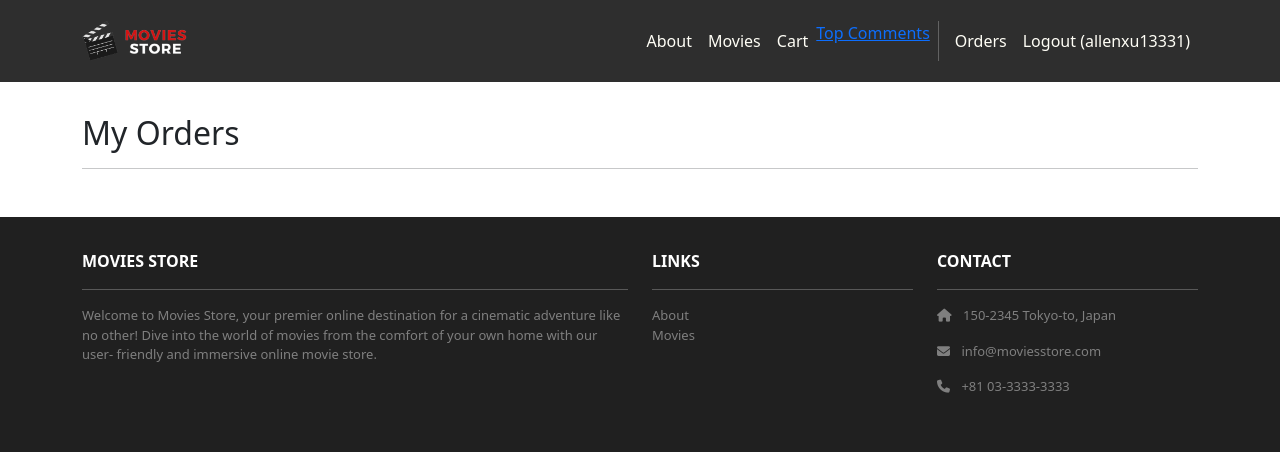
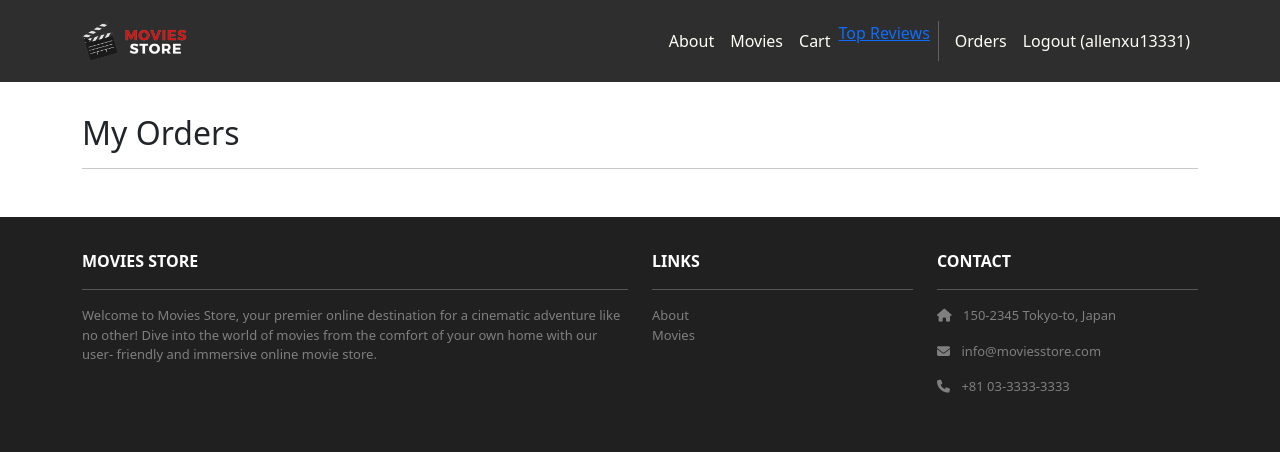
Before and after one commit to allenxu13331/moviesstore2, a Django app: page /accounts/orders/ in a window 1280 px wide. Shown: the top 452 px of the page. Run offline with Django 5.2, Linux system fonts and the light colour scheme; a user stored in the database is signed in; data that the repository does not hold is empty; some libraries are stand-ins or nearby versions.

Commit message:
top reviews

```diff
--- a/moviesstore/templates/base.html
+++ b/moviesstore/templates/base.html
@@ -43,7 +43,7 @@
                href= "{% url 'movies.index' %}">Movies</a>
             <a class="nav-link"
                href="{% url 'cart.index' %}">Cart</a>
-            <a href="{% url 'movies.top_comments' %}">Top Comments</a>
+            <a href="{% url 'movies.top_comments' %}">Top Reviews</a>
             <div class="vr bg-white mx-2 d-none
               d-lg-block"></div>
             {% if user.is_authenticated %}
```
